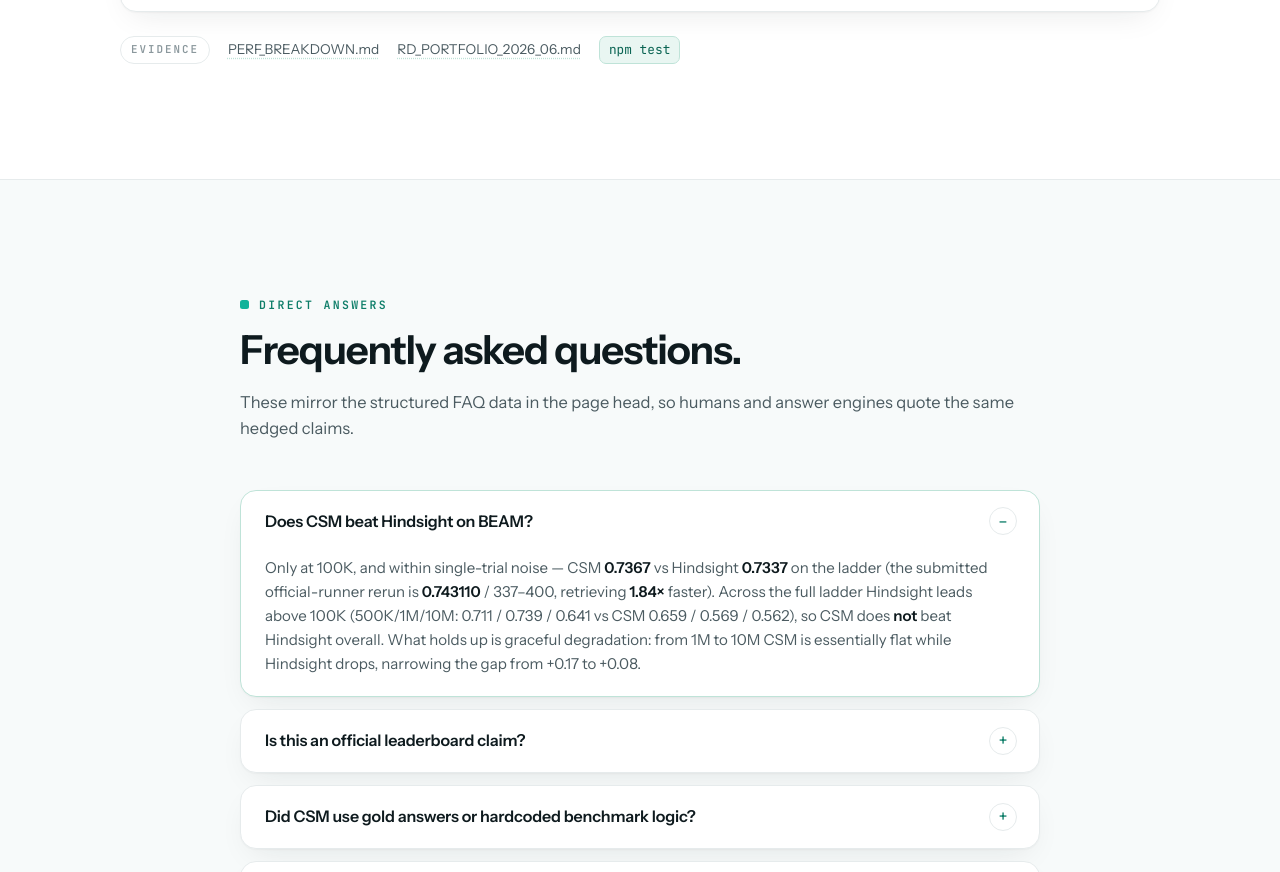
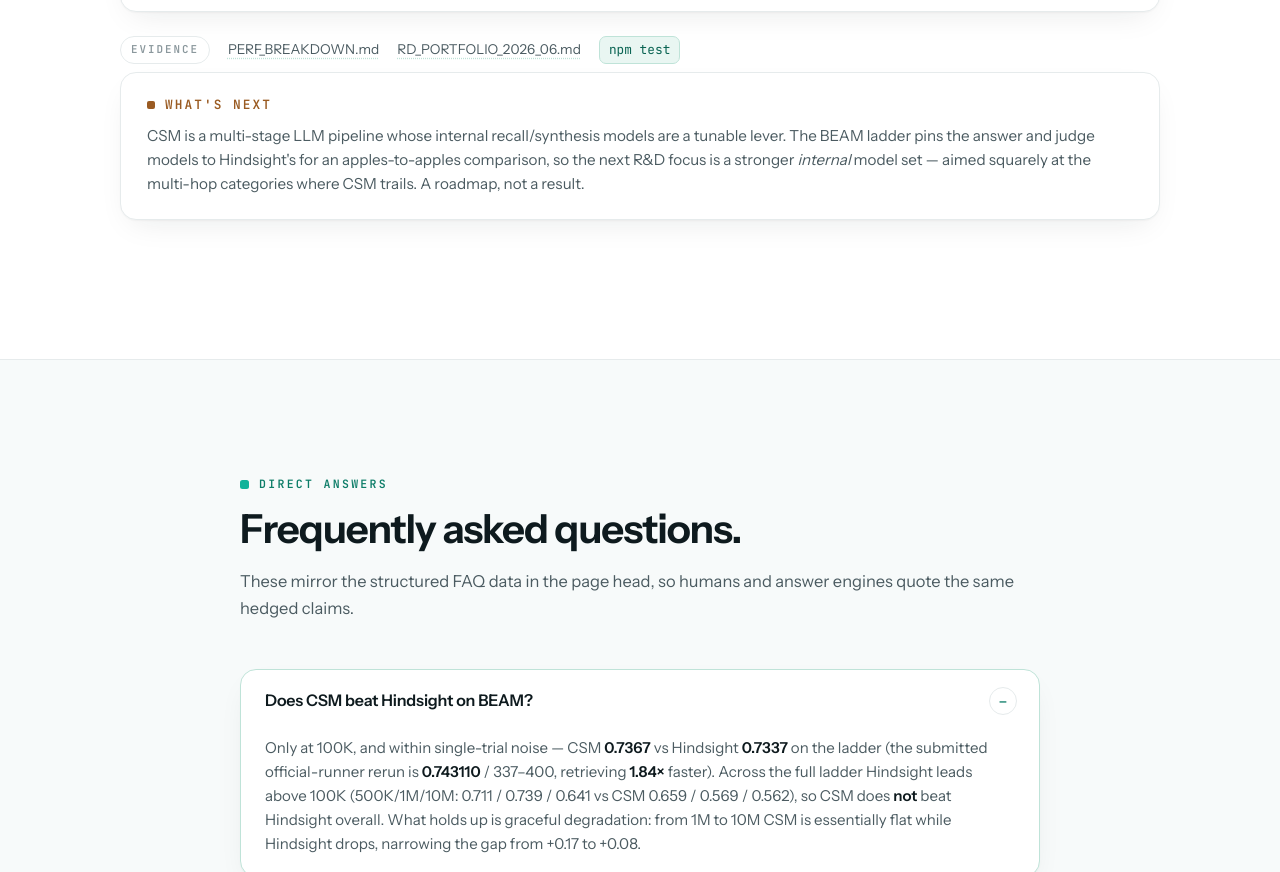
Before and after one commit to muhamadjawdatsalemalakoum/context-swarm-memory, a website: page docs/index.html in a window 1280 px wide. Shown: the part 7481-8353 px from the top of the page. Drawn offline with Linux system fonts and the light colour scheme.

Commit message:
Add a concise "What's next" note (README + site)
CSM is a multi-stage LLM pipeline; its internal recall/synthesis models are a
tunable lever. State plainly that the ladder pins the answer/judge models to
Hindsight's for an apples-to-apples comparison, and the next R&D focus is a
stronger internal model set, targeted at the multi-hop categories where CSM
trails — framed as a roadmap, not a result, so it reads as honest direction,
not an excuse for trailing.

- README: short "What's next" section after Honest limitations.
- Site: a "What's next" callout at the end of the R&D section, into the FAQ.

Renders clean; no console errors.

```diff
--- a/docs/index.html
+++ b/docs/index.html
@@ -993,6 +993,16 @@
           <a href="https://github.com/muhamadjawdatsalemalakoum/context-swarm-memory/blob/main/docs/RD_PORTFOLIO_2026_06.md">RD_PORTFOLIO_2026_06.md</a>
           <code>npm test</code>
         </p>
+
+        <div class="callout" data-reveal>
+          <h3>What's next</h3>
+          <p>
+            CSM is a multi-stage LLM pipeline whose internal recall/synthesis models are a tunable lever. The
+            BEAM ladder pins the answer and judge models to Hindsight's for an apples-to-apples comparison, so the
+            next R&amp;D focus is a stronger <em>internal</em> model set — aimed squarely at the multi-hop categories
+            where CSM trails. A roadmap, not a result.
+          </p>
+        </div>
       </div>
     </section>
 
```
Also changed, not shown: README.md.
